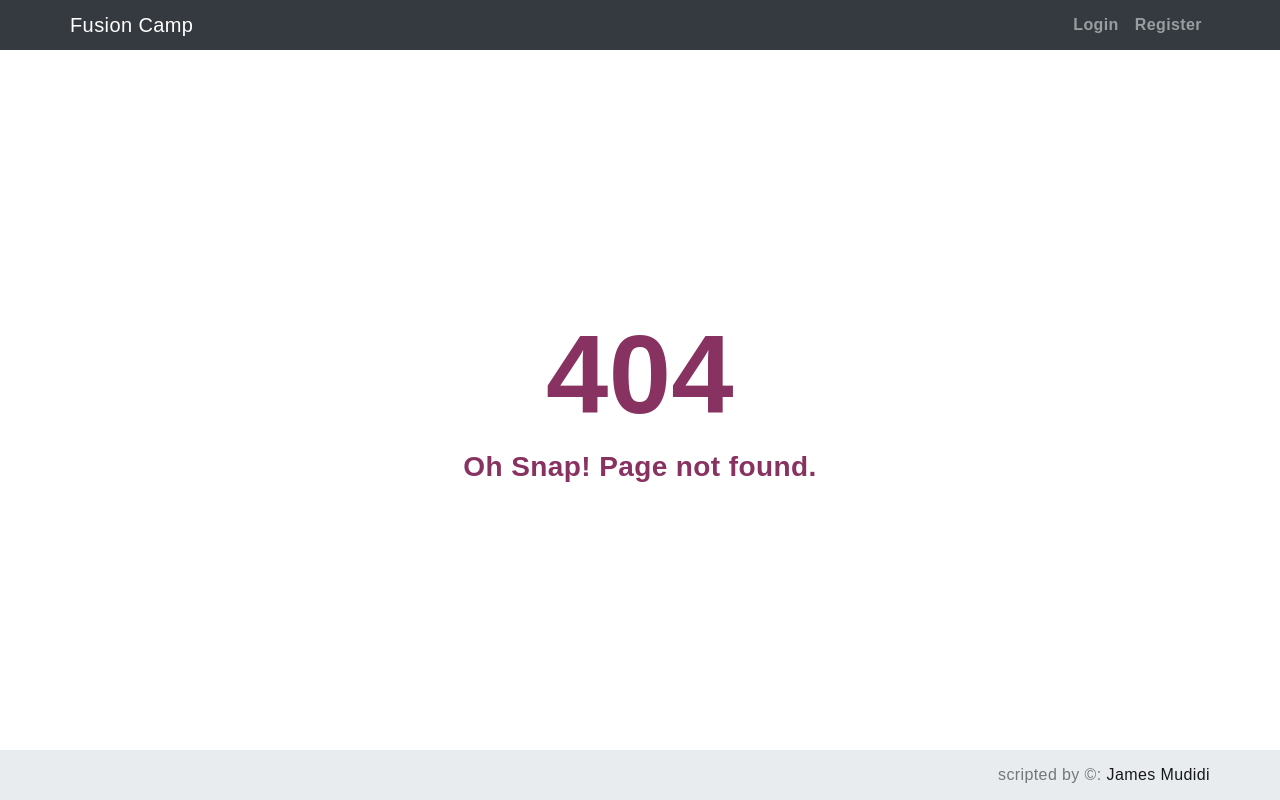
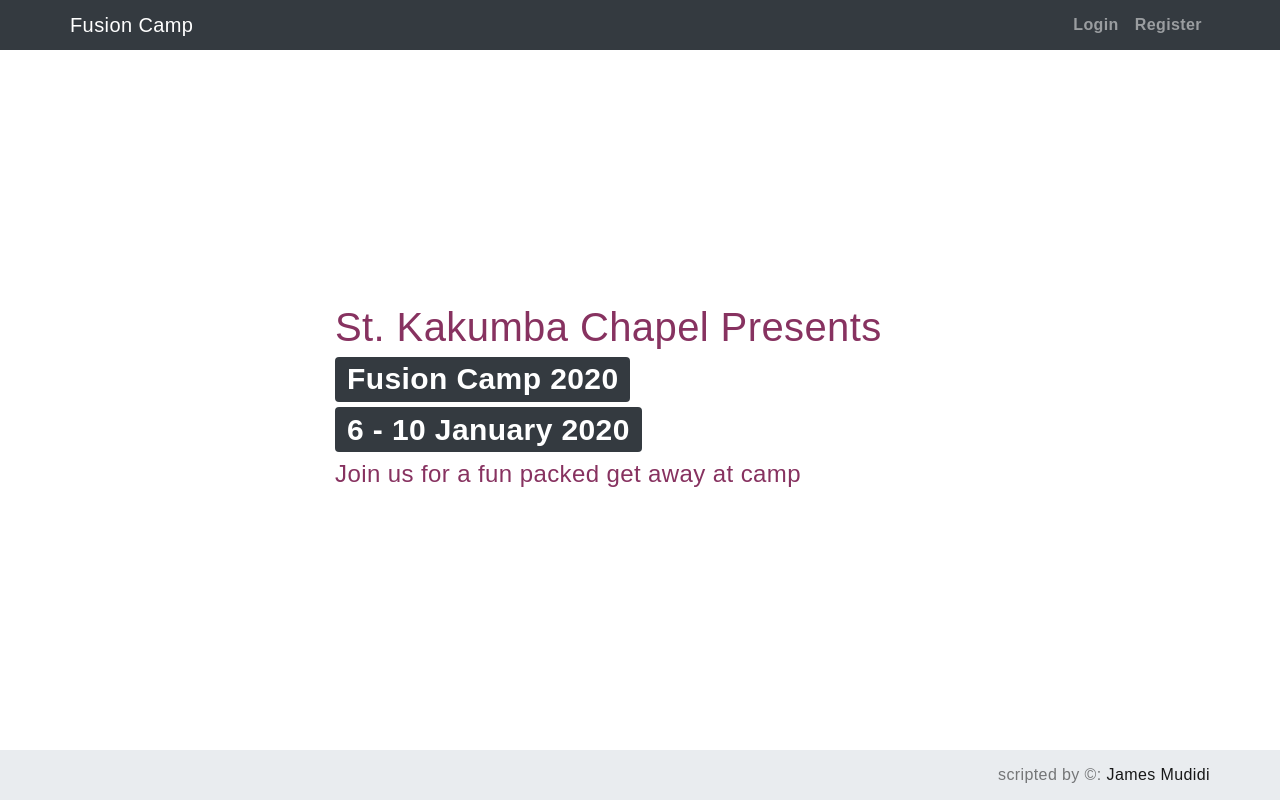
Before and after one commit to JamesMudidi/FusionCamp, a React (Create React App) app in the folder fusion/: page /register in a window 1280 px wide. Before the commit this address had no page. Built offline with nearby package versions, Linux system fonts and the light colour scheme.

Commit message:
edit home page

```diff
--- a/fusion/src/App.js
+++ b/fusion/src/App.js
@@ -1,15 +1,19 @@
 import React from "react";
 import { BrowserRouter as Router, Switch, Route } from "react-router-dom";
 import Home from "./Home/home";
+import Login from "./Login/login";
+import Register from "./Register/register";
 import NotFound from "./404";
 
 export default function App() {
   return (
     <Router>
-        <Switch>
-          <Route exact path="/" component={Home} />
-          <Route component={NotFound} />
-        </Switch>
-      </Router>
+      <Switch>
+        <Route exact path="/" component={Home} />
+        <Route exact path="/login" component={Login} />
+        <Route exact path="/register" component={Register} />
+        <Route component={NotFound} />
+      </Switch>
+    </Router>
   );
 }
--- a/fusion/src/Components/footer.js
+++ b/fusion/src/Components/footer.js
@@ -9,7 +9,7 @@ class Footer extends Component {
                 <Container>
                     <Nav className="ml-auto">
                         <Navbar.Text>
-                        scripted by &copy;: <a href="#login" className="james">James Mudidi</a>
+                        scripted by &copy;: <a href="https://github.com/JamesMudidi" className="james">James Mudidi</a>
                         </Navbar.Text>
                     </Nav>
                 </Container>
--- a/fusion/src/Home/home.js
+++ b/fusion/src/Home/home.js
@@ -15,11 +15,12 @@ const Home = () => {
             <h1>
               St. Kakumba Chapel Presents
               <br />
-              <Badge variant="dark">Fusion Camp 2020</Badge><br />
+              <Badge variant="dark">Fusion Camp 2020</Badge>&nbsp;
               <Badge variant="dark">6 - 10 January 2020</Badge>
             </h1>
             <h4>
-              Register now for a fun packed get away at camp
+            <br />
+              Register now for a fun packed get away at
             </h4>
             <h1>
             <Badge variant="secondary">UShs 60, 000</Badge>
--- a/fusion/src/Login/login.js
+++ b/fusion/src/Login/login.js
@@ -2,7 +2,7 @@ import React from "react";
 import { Jumbotron, Container, Badge } from "react-bootstrap";
 import Header from "../Components/header";
 import Footer from "../Components/footer";
-import "./home.scss";
+import "./login.scss";
 
 
 const Login = () => {
```
